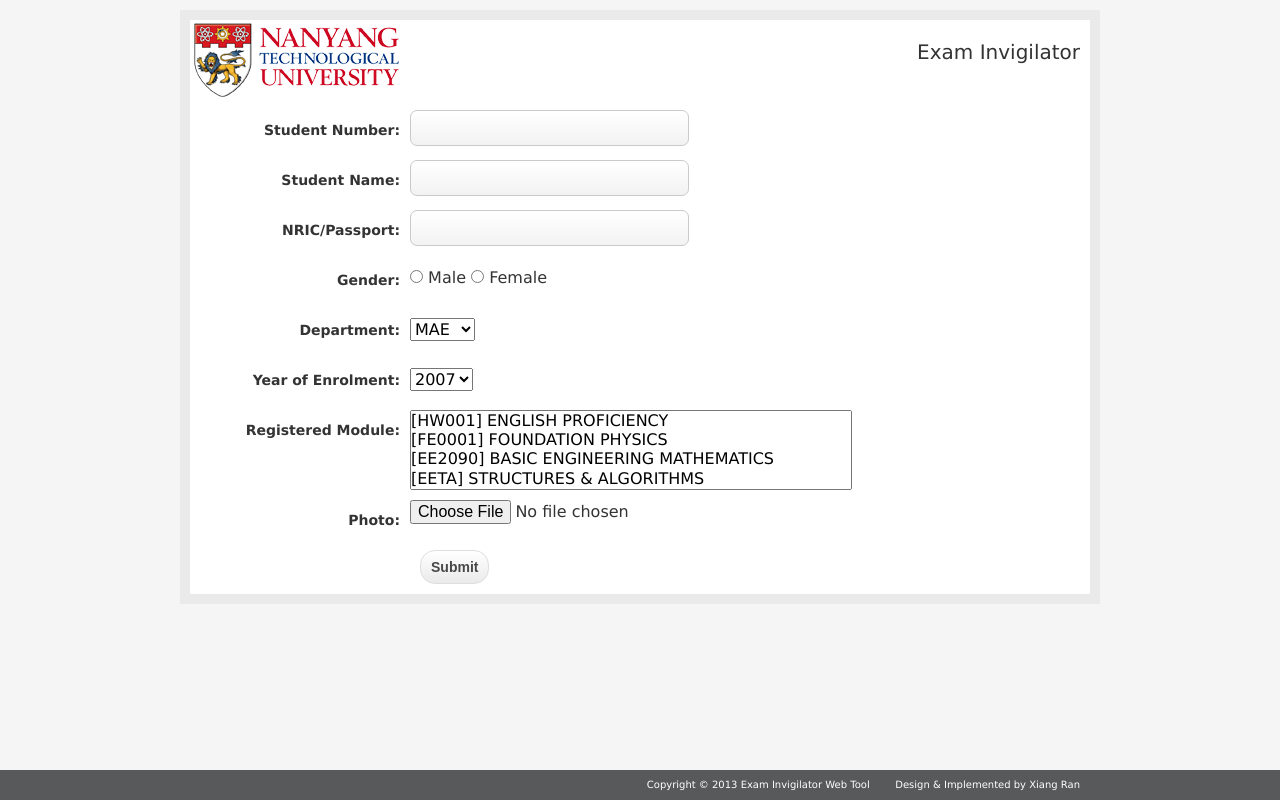
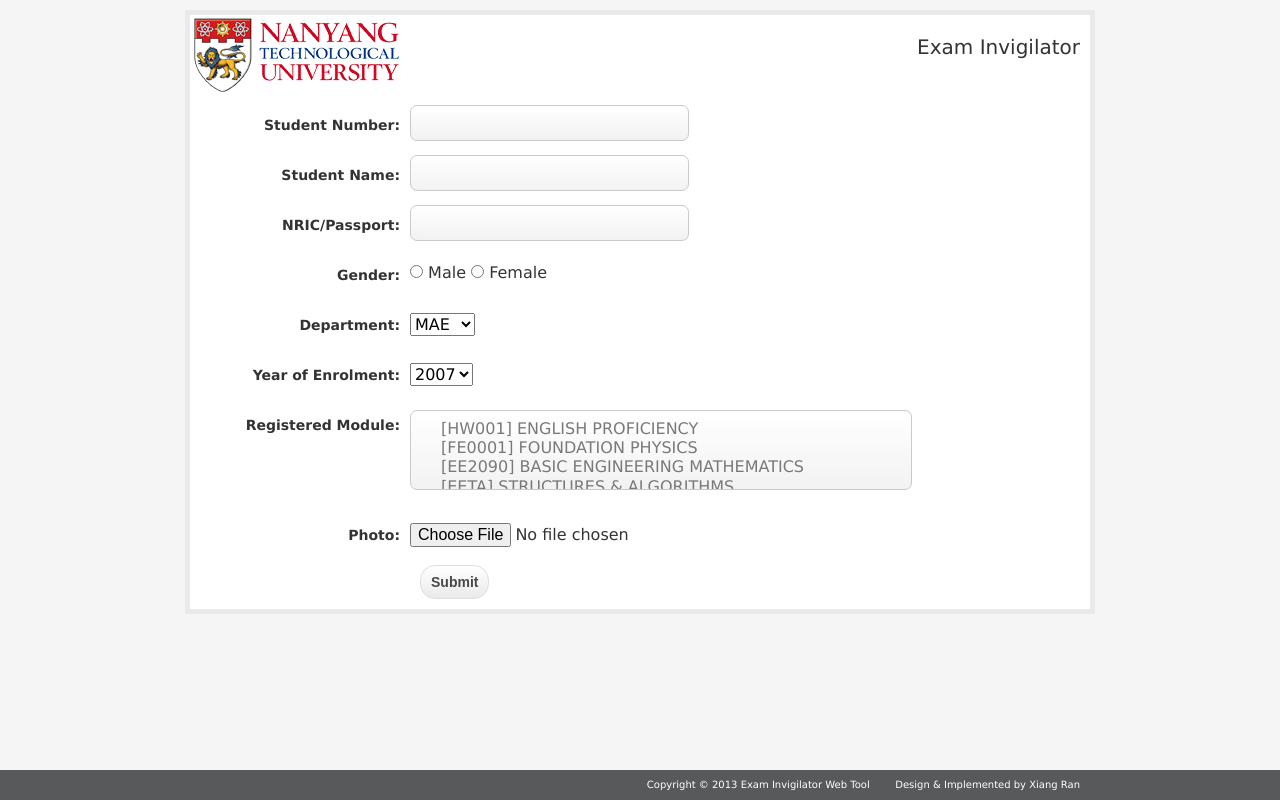
Before and after one commit to qkzhu/ExamInvigilatorWeb, a CodeIgniter app: page / in a window 1280 px wide. Run offline with CodeIgniter, Linux system fonts and the light colour scheme.

Commit message:
ui done for both create page and update page

```diff
--- a/application/views/view_main.php
+++ b/application/views/view_main.php
@@ -24,12 +24,15 @@
 	</div>
 
 
-	<div class="field" id="gender">
+	<div class="field">
 		<?php echo form_label('Gender:', 'gender'); ?>
 		<div id="gender_group">
-		<?php echo form_radio('gender', 'Male', isset($gender) ? $gender == 'Male' : FALSE, 'class="required"'); ?> Male
-		<?php echo form_radio('gender', 'Female', isset($gender) ? $gender == 'Female' : FALSE, 'class="required"'); ?> Female
+			<?php echo form_radio( 'gender', 'Male', isset($gender) ? $gender == 'Male' : FALSE, 'class="required"' ); ?>
+			<span class="gender_option">Male </span>
+			<?php echo form_radio( 'gender', 'Female', isset($gender) ? $gender == 'Female' : FALSE, 'class="required"' ); ?>
+			<span class="gender_option">Female</span>
 		</div>
+
 		<?php echo form_error('gender'); ?>
 	</div>
 
@@ -54,7 +57,9 @@
 
 	<div class="field" id="multi_box_field">
 		<?php echo form_label('Registered Module:', 'selected_module'); ?>
-		<?php echo form_multiselect( 'selected_module[]', $module_arr, isset( $std_module ) ? $std_module : array(), 'id="multi_box"' ); ?>
+		<?php echo form_multiselect( 'selected_module[]', $module_arr,
+				isset( $std_module ) ? $std_module : array(), 'id="multi_box", class="required"' ); ?>
+		<div id="error_module"></div>
 		<?php echo form_error('module'); ?>
 	</div>
 
--- a/css/style.css
+++ b/css/style.css
@@ -47,14 +47,12 @@ body {
     position: relative;
     background:#FFFFFF;
     width: 900px;
-    border:10px solid #eaeaea;
+    border:5px solid #eaeaea;
 }
 
 
 #the_only_form, #search_form { padding: 10px; vertical-align: center; }
 #the_only_form .field, #search_form.field { margin-bottom:10px; height: 40px; }
-
-#module.field { height: 90px; }
 
 #the_only_form label{
 	display: block;
@@ -80,18 +78,27 @@ body {
 	color: #797979;
 	font-size: 15px;
 	padding: 8px 30px;
-	/*width: 300px;*/
-	/*line-height: 100%;*/
 	font-weight: bold;
 }
+
+#the_only_form #multi_box { font-size: 12px; }
 
 #gender_group { padding-top: 8px; }
 
 .dropdown { padding-top: 8px; }
 
+#error_module {
+	height: 30px;
+	margin-left: 200px;
+}
 
-#the_only_form  #multi_box_field { height: 80px; }
-#multi_box { height: 80px;}
+#the_only_form input[type="file"] {
+	margin-top: 8px;
+}
+
+
+#the_only_form  #multi_box_field { height: 90px; margin-bottom: 20px; }
+#multi_box { height: 80px; font-size: 12px; margin-top: 5px;}
 
 #the_only_form :focus{
 	-webkit-box-shadow: 0px 0px 4px #aaa;
@@ -115,8 +122,8 @@ body {
 	margin-left:220px;
 }
 
-#the_only_form span.error { color: red; padding-left:10px; }
-
+#the_only_form span.error { color: red; padding-left:10px; font-size: 12px;}
+#error_gender { background: yellow; }
 
 
 
--- a/js/jquery.validate-rules.js
+++ b/js/jquery.validate-rules.js
@@ -76,7 +76,6 @@
 
 $(document).ready(function() {
 	$( "#the_only_form" ).validate({
-
 		errorElement: "span",
 
 		rules: {
@@ -84,6 +83,10 @@ $(document).ready(function() {
 				required: true,
 				minlength: 9,
 				maxlength: 9,
+			},
+
+			"selected_module[]": {
+				required: true
 			}
 		},
 
@@ -94,6 +97,31 @@ $(document).ready(function() {
 				minlength: " Invalid Student number format, please re-etner.",
 				maxlength: " Invalid Student number format, please re-etner."
 			},
+
+			// "selected_module[]": {
+			// 	required: "<div />hahaha"
+			// }
+		},
+
+		errorPlacement: function(error, element) {
+			if ( element.is(":radio") ) {
+				error.insertAfter( '.gender_option:last' );
+			}
+			else if ( element.is("#multi_box") ) {
+				error.appendTo( '#error_module' );
+			}
+			else { // This is the default behavior of the script for all fields
+				error.insertAfter( element );
+			}
+		}
+	});
+
+	$('#file_upload').validate({
+		errorElement: "span",
+
+		rules: {
+			required: false,
+			accept: "jpg|jpeg"
 		}
 	});
 
```
